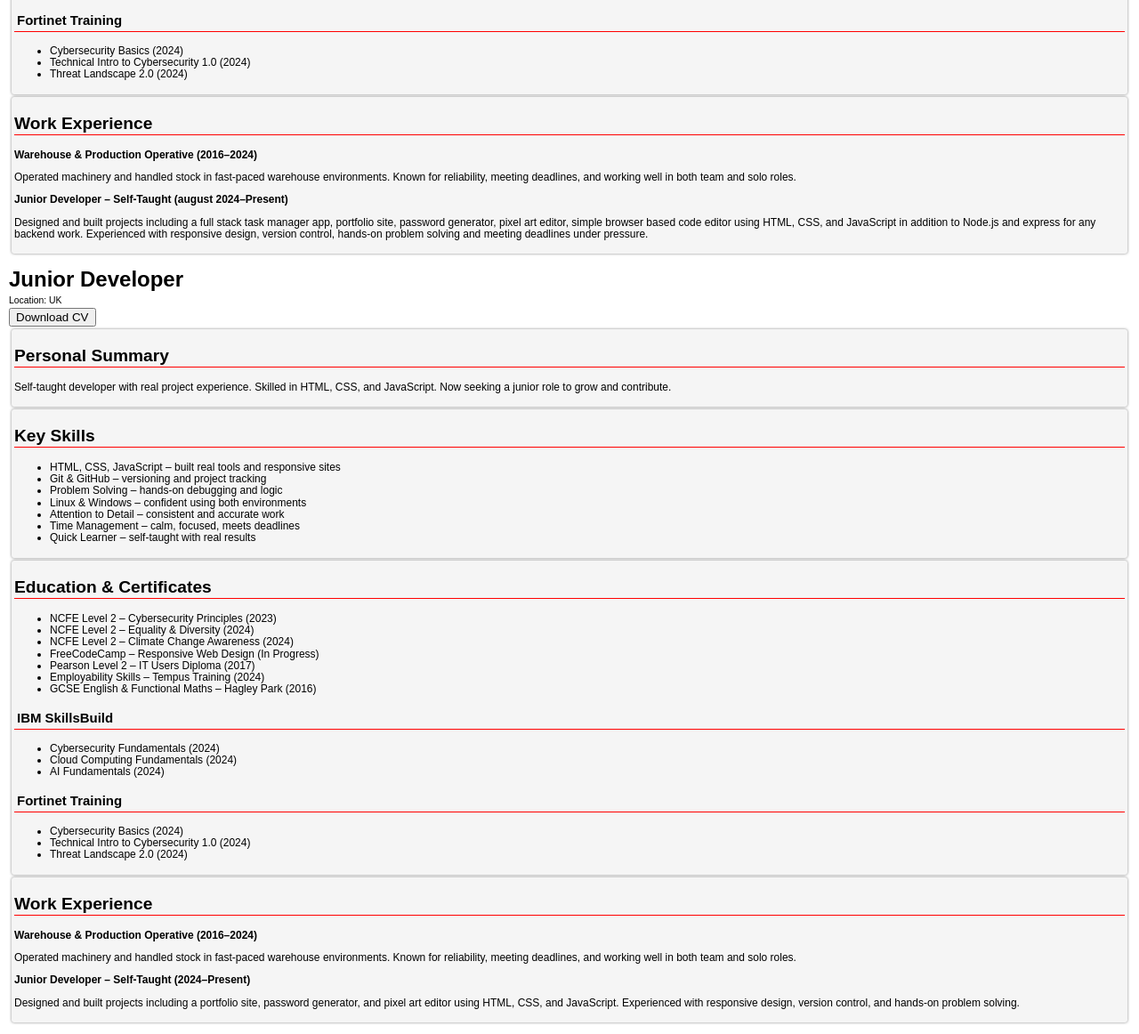
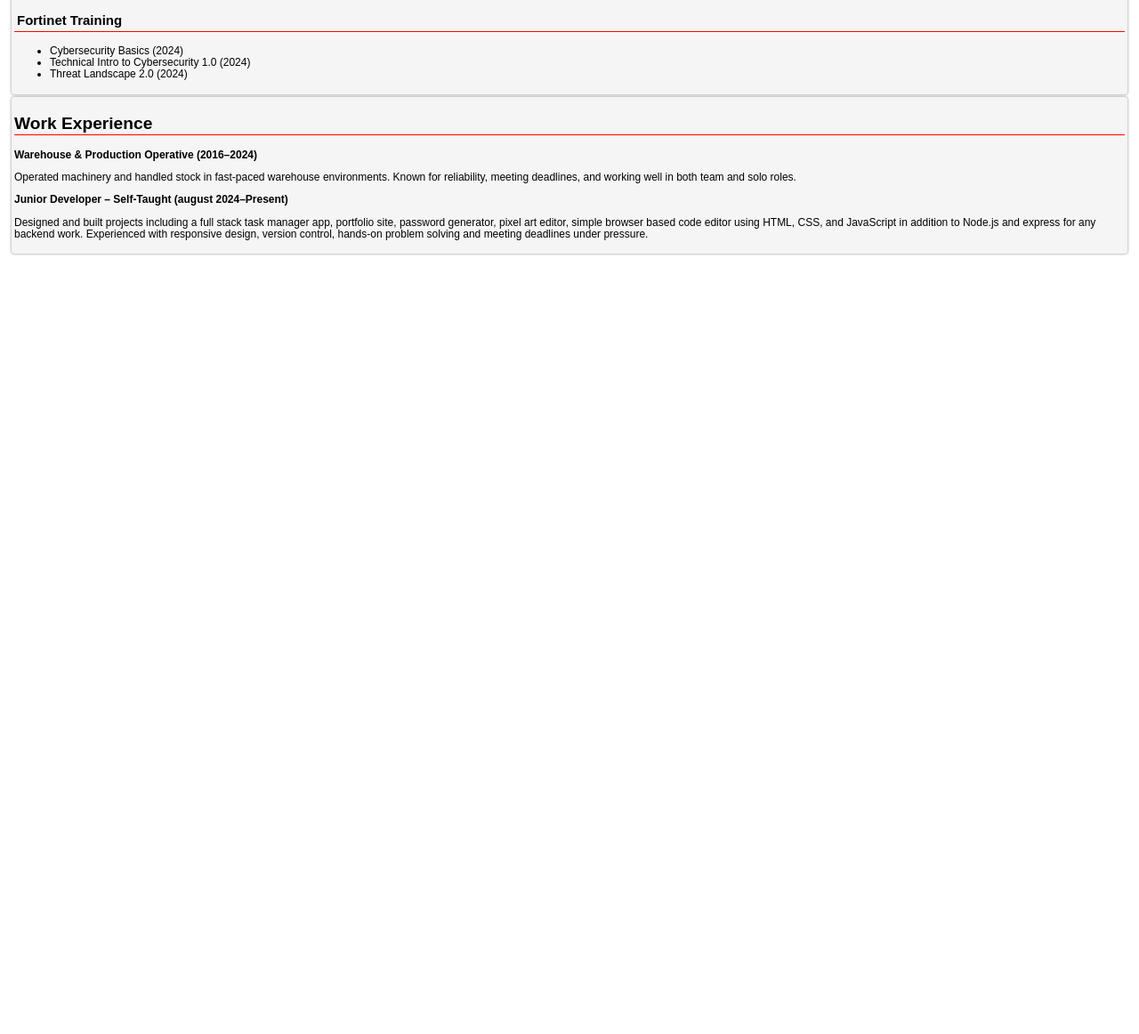
Before and after one commit to SUDO-j182/cv-page, a plain HTML site: page index.html in a window 1280 px wide. Shown: the part 602-1764 px from the top of the page at 89% size. After the commit the page ends 900 px from the top, so only its background shows below. Drawn offline with Linux system fonts and the light colour scheme; a web font is replaced by a local one.

Commit message:
Fixed merge conflict in index.html

```diff
--- a/index.html
+++ b/index.html
@@ -88,85 +88,3 @@
 </main>
   </body>
 </html>
-<!DOCTYPE html>
-<html lang="en">
-  <head>
-    <link rel="stylesheet" href="styles.css">
-    <meta charset="UTF-8">
-    <meta name="viewport" content="width=device-width, initial-scale=1">
-    <meta name="description" content="Jai Onions CV, professional profile, skills and experience">
-    <meta name="author" content="Jai Onions">
-    <title>Jai's CV</title>
-  </head>
-  <body>
-    <header id="Header">
-  <h1>Junior Developer</h1>
-  <p>Location: UK</p>
-  <a href="https://drive.google.com/file/d/15Hjc2kL_wsCaFII1Nfnp2Zq8cE6SZTuA/view?usp=drivesdk">
-    <button>Download CV</button>
-  </a>
-</header>
-
-<section id="professional-profile">
-  <h2>Personal Summary</h2>
-  <p>
-    Self-taught developer with real project experience. Skilled in HTML, CSS, and JavaScript. Now seeking a junior role to grow and contribute.
-  </p>
-</section>
-
-<section id="key-skills">
-  <h2>Key Skills</h2>
-  <ul>
-    <li>HTML, CSS, JavaScript – built real tools and responsive sites</li>
-    <li>Git & GitHub – versioning and project tracking</li>
-    <li>Problem Solving – hands-on debugging and logic</li>
-    <li>Linux & Windows – confident using both environments</li>
-    <li>Attention to Detail – consistent and accurate work</li>
-    <li>Time Management – calm, focused, meets deadlines</li>
-    <li>Quick Learner – self-taught with real results</li>
-  </ul>
-</section>
-
-   <section id="education-certificates">
-  <h2>Education & Certificates</h2>
-  <ul>
-    <li>NCFE Level 2 – Cybersecurity Principles (2023)</li>
-    <li>NCFE Level 2 – Equality & Diversity (2024)</li>
-    <li>NCFE Level 2 – Climate Change Awareness (2024)</li>
-    <li>FreeCodeCamp – Responsive Web Design (In Progress)</li>
-    <li>Pearson Level 2 – IT Users Diploma (2017)</li>
-    <li>Employability Skills – Tempus Training (2024)</li>
-    <li>GCSE English & Functional Maths – Hagley Park (2016)</li>
-  </ul>
-
-  <h3>IBM SkillsBuild</h3>
-  <ul>
-    <li>Cybersecurity Fundamentals (2024)</li>
-    <li>Cloud Computing Fundamentals (2024)</li>
-    <li>AI Fundamentals (2024)</li>
-  </ul>
-
-  <h3>Fortinet Training</h3>
-  <ul>
-    <li>Cybersecurity Basics (2024)</li>
-    <li>Technical Intro to Cybersecurity 1.0 (2024)</li>
-    <li>Threat Landscape 2.0 (2024)</li>
-  </ul>
-</section>
-
-    <section id="work-experience">
-  <h2>Work Experience</h2>
-
-  <p><strong>Warehouse & Production Operative (2016–2024)</strong></p>
-  <p>
-    Operated machinery and handled stock in fast-paced warehouse environments. Known for reliability, meeting deadlines, and working well in both team and solo roles.
-  </p>
-
-  <p><strong>Junior Developer – Self-Taught (2024–Present)</strong></p>
-  <p>
-    Designed and built projects including a portfolio site, password generator, and pixel art editor using HTML, CSS, and JavaScript. Experienced with responsive design, version control, and hands-on problem solving.
-  </p>
-</section>
-
-  </body>
-</html>
```
